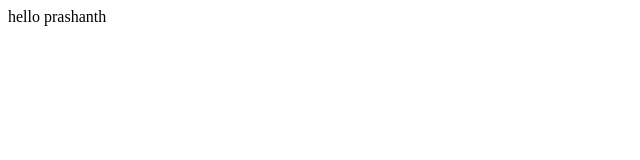
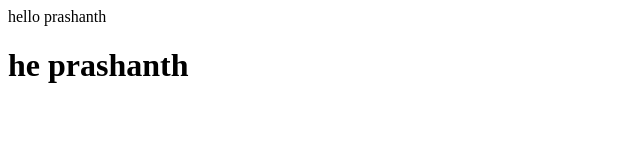
Before and after one commit to prashanthchordi123-bit/prashanth-demo, a plain HTML site: page index.html in a window 1280 px wide. Shown: the whole page, without its empty margins (0-640 px from the left). Drawn offline with Linux system fonts and the light colour scheme.

Commit message:
h1 tag is added

```diff
--- a/index.html
+++ b/index.html
@@ -1 +1,2 @@
 <P>hello prashanth</P>
+<h1>he prashanth </h1>
```
